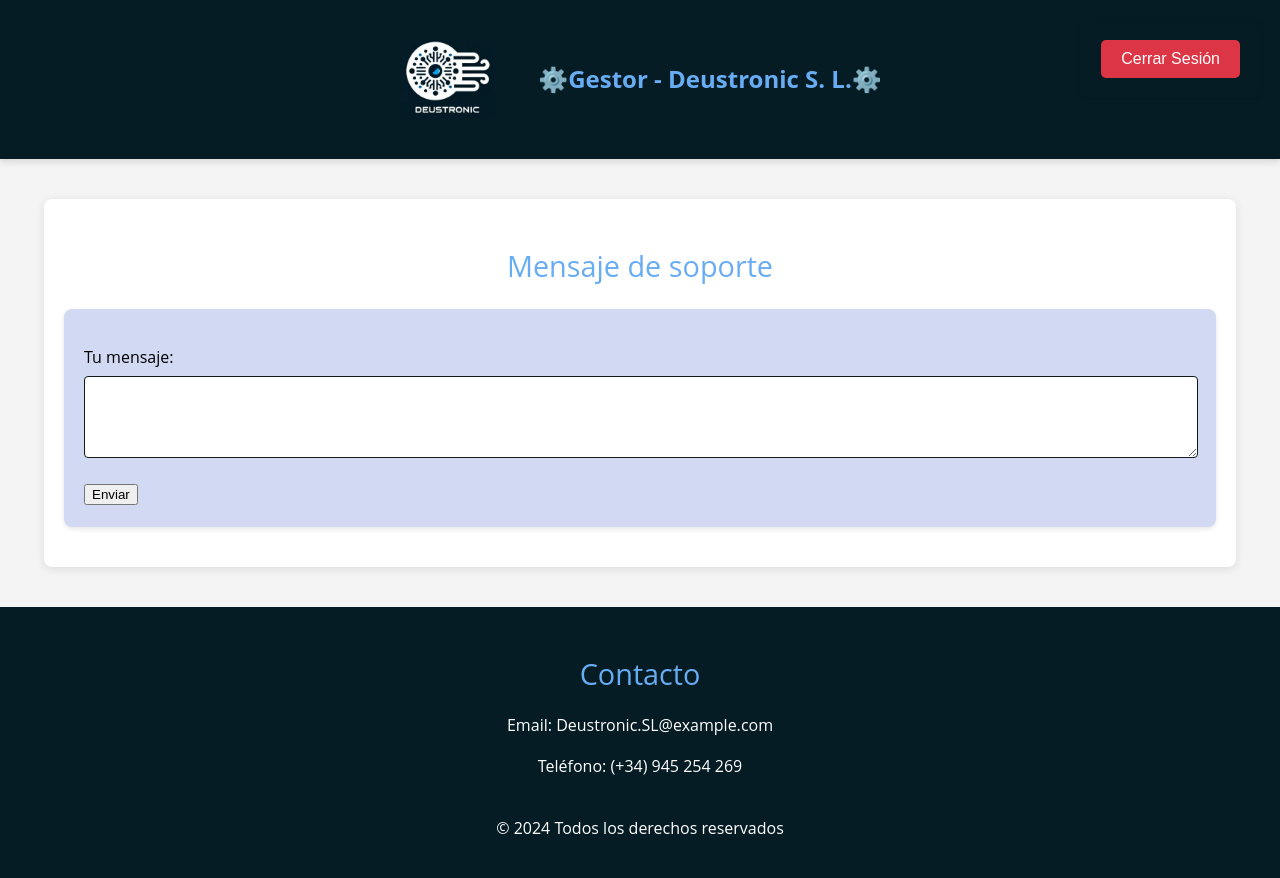
After one commit to andreacastrodlc/ProyectoWebColaborativo, a Django app: page /appDjango/soporte/ in a window 1280 px wide. The commit adds this page. Run offline with Django 4.2, Linux system fonts and the light colour scheme.

Commit message:
envio de emails funcional

```diff
--- a/ProyectoWeb/appDjango/forms.py
+++ b/ProyectoWeb/appDjango/forms.py
@@ -57,3 +57,12 @@ class RegistroForm(UserCreationForm):
         if commit:
             user.save()
         return user
+
+
+# formulario para el envio de emails
+class EmailForm(forms.Form):
+    mensaje = forms.CharField(
+        widget=forms.Textarea(attrs={'rows': 4, 'cols': 40}),
+        label='Tu mensaje',
+        required=True
+    )
--- a/ProyectoWeb/appDjango/urls.py
+++ b/ProyectoWeb/appDjango/urls.py
@@ -37,5 +37,8 @@ urlpatterns = [
     # urls de sesion
     path('login/', login_view, name='login'),
     path('registro/', views.registro_view, name='registro'),
-    path('logout/', views.logout_view, name='logout')
+    path('logout/', views.logout_view, name='logout'),
+
+    # url envio emails
+    path('soporte/', views.enviar_mensaje_soporte, name='soporte')
 ]
--- a/ProyectoWeb/appDjango/views.py
+++ b/ProyectoWeb/appDjango/views.py
@@ -1,11 +1,12 @@
 from django.contrib.auth.decorators import login_required  # import  para proteger las vistas basadas en funciones
 from django.contrib.auth.mixins import LoginRequiredMixin  # import para proteger las vistas que heredan de una clase
+from django.core.mail import send_mail
 from django.shortcuts import render, get_object_or_404, redirect
 from django.urls import reverse_lazy
 from django.views.generic import ListView, DetailView, View, DeleteView, UpdateView
 from pyexpat.errors import messages
 
-from appDjango.forms import ProductoForm, PedidoForm, ComponenteForm, ClienteForm, RegistroForm
+from appDjango.forms import ProductoForm, PedidoForm, ComponenteForm, ClienteForm, RegistroForm, EmailForm
 
 from appDjango.models import Producto, Pedido, ComponenteProducto, Componente, Contenidopedido, Cliente
 
@@ -334,3 +335,25 @@ def registro_view(request):
 def logout_view(request):
     logout(request)
     return redirect('login')
+
+
+# vista de envio de emails
+def enviar_mensaje_soporte(request):
+    if request.method == 'POST':
+        form = EmailForm(request.POST)
+        if form.is_valid():
+            mensaje = form.cleaned_data['mensaje']
+            try:
+                send_mail(
+                    'Mensaje de Soporte',
+                    mensaje,
+                    request.user.email,
+                    ['deustronicdeusto@gmail.com']
+                )
+                messages.success(request, 'Tu mensaje ha sido enviado al equipo de soporte.')
+                return redirect('soporte')
+            except Exception as e:
+                messages.error(request, f'Error al enviar el mensaje: {e}')
+    else:
+        form = EmailForm()
+    return render(request, 'soporte.html', {'form': form})
--- a/ProyectoWeb/templates/base.html
+++ b/ProyectoWeb/templates/base.html
@@ -61,6 +61,10 @@
                 <p>Email: Deustronic.SL@example.com</p>
                 <p>Teléfono: (+34) 945 254 269</p>
             </div>
+            <div class="contacto">
+                <h2>Soporte</h2>
+                <a href="/appDjango/soporte">Consultas</a>
+            </div>
         </div>
         <div class="derechos">
             <p>&copy; 2024 Todos los derechos reservados</p>
--- /dev/null
+++ b/ProyectoWeb/templates/soporte.html
@@ -0,0 +1,49 @@
+<!DOCTYPE html>
+<html lang="es">
+<head>
+    <meta charset="UTF-8">
+    <meta name="viewport" content="width=device-width, initial-scale=1.0">
+    <title>Soporte</title>
+    {% load static %}
+    <link rel="stylesheet" href="{% static 'css/estilos.css' %}">
+</head>
+<body>
+    <header class="site-header">
+        <img src="{% static 'imagenes/LOGO.png' %}" alt="Logo" class="header-icon">
+        <h1>⚙️Gestor - Deustronic S. L.⚙️</h1>
+        <form method="post" action="{% url 'logout' %}" class="logout-form">
+            {% csrf_token %}
+            <button type="submit" class="btn-logout">Cerrar Sesión</button>
+        </form>
+    </header>
+
+    <div id="content">
+        <h2>Mensaje de soporte</h2>
+        <form method="post">
+            {% csrf_token %}
+            {{ form.as_p }}
+            <button type="submit">Enviar</button>
+        </form>
+        {% if messages %}
+            <ul>
+                {% for message in messages %}
+                    <li>{{ message }}</li>
+                {% endfor %}
+            </ul>
+        {% endif %}
+    </div>
+
+    <footer>
+        <div class="contenedor-footer">
+            <div class="contacto">
+                <h2>Contacto</h2>
+                <p>Email: Deustronic.SL@example.com</p>
+                <p>Teléfono: (+34) 945 254 269</p>
+            </div>
+        </div>
+        <div class="derechos">
+            <p>&copy; 2024 Todos los derechos reservados</p>
+        </div>
+    </footer>
+</body>
+</html>
```
Also changed, not shown: ProyectoWeb/ProyectoWeb/settings.py (+7 -0 lines), ProyectoWeb/db.sqlite3.
